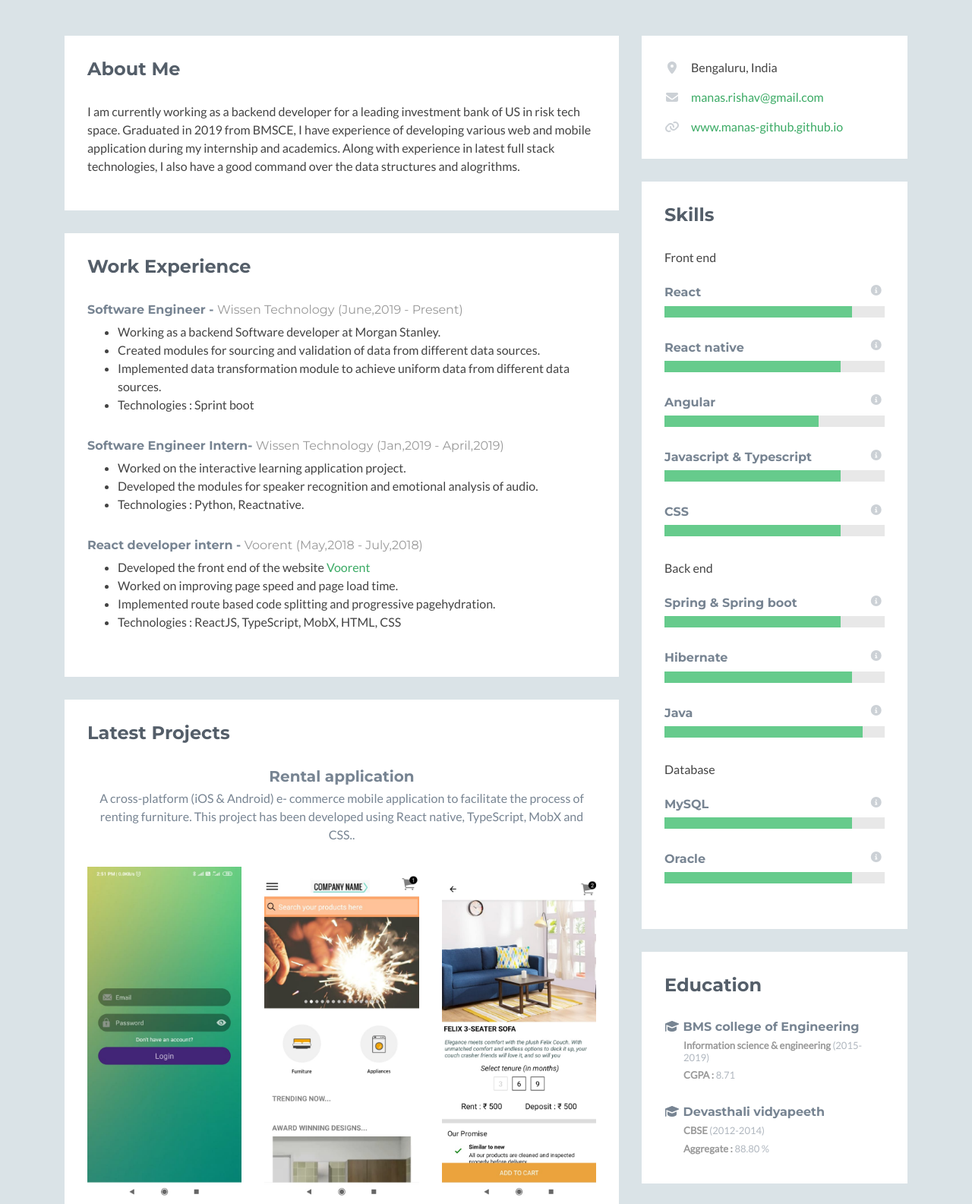
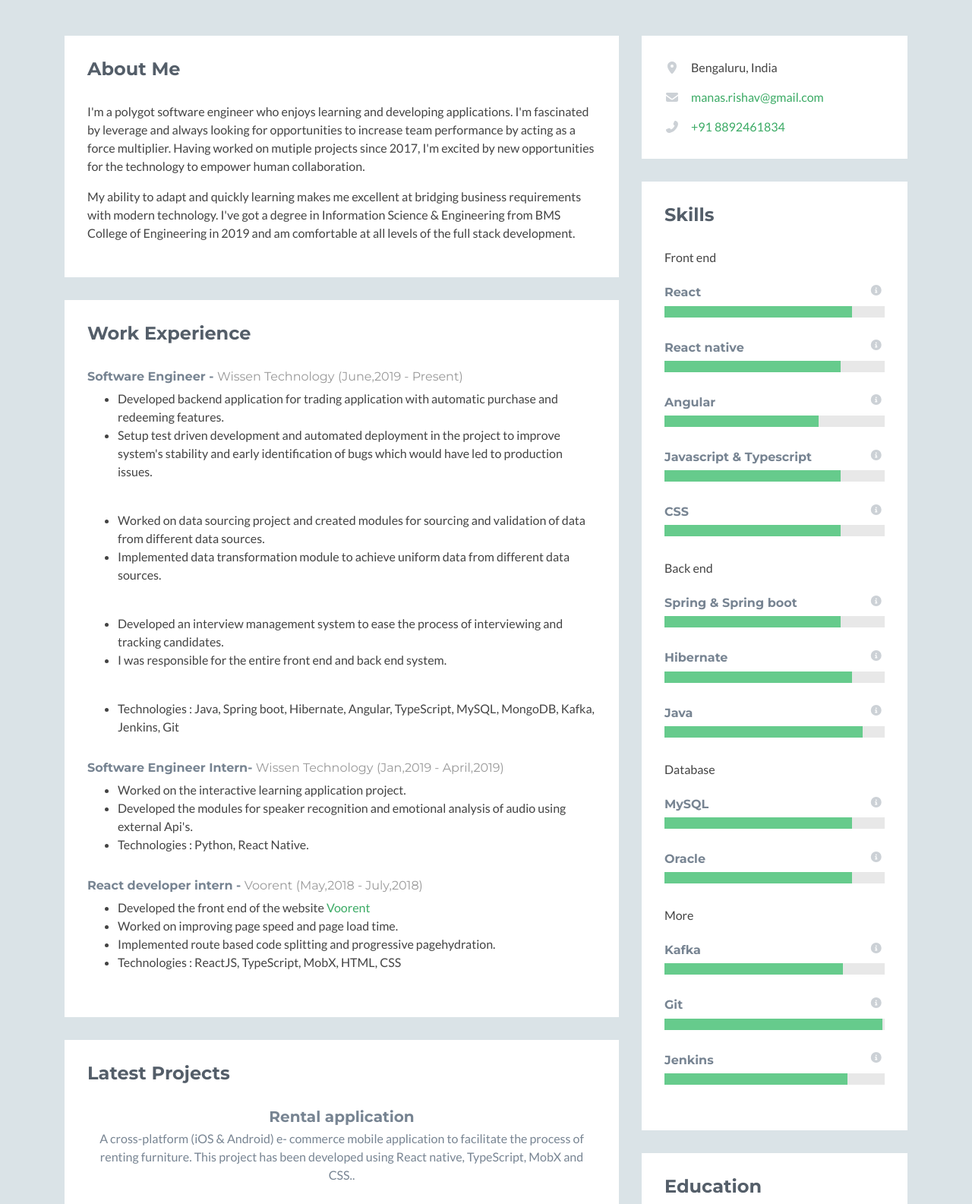
Before and after one commit to manas-github/manas-github.github.io, a plain HTML site: page index.html in a window 1280 px wide. Shown: the part 260-1845 px from the top of the page at 76% size. Drawn offline with nearby package versions, Linux system fonts and the light colour scheme; no server answers; a script that the page names is missing; some icons are missing.

Commit message:
about me and work experience updated

```diff
--- a/index.html
+++ b/index.html
@@ -58,9 +58,11 @@
                     <div class="section-inner">
                         <h2 class="heading">About Me</h2>
                         <div class="content">
-                            <p>I am currently working as a backend developer for a leading investment bank of US in risk tech space. Graduated in 2019 from BMSCE, I have experience of developing various web and mobile application during my internship and academics.
-                                Along with experience in latest full stack technologies, I also have a good command over the data structures and alogrithms.
-
+                            <p>I'm a polygot software engineer who enjoys learning and developing applications. I'm fascinated by leverage and always looking for opportunities to increase team performance by acting as a force multiplier.
+                                Having worked on mutiple projects since 2017, I'm excited by new opportunities for the technology to empower human collaboration.
+                            </p>
+                            <p>
+                                My ability to adapt and quickly learning makes me excellent at bridging business requirements with modern technology.  I've got a degree in Information Science & Engineering from BMS College of Engineering in 2019 and am comfortable at all levels of the full stack development.
                             </p>
 
                         </div><!--//content-->
@@ -74,19 +76,37 @@
                            <div class="item">
                                 <h3 class="title">Software Engineer - <span class="place"><a href="#">Wissen Technology</a></span> <span class="year">(June,2019 - Present)</span></h3>
                                 <ul>
-                                    <li>Working as a backend Software developer at Morgan Stanley.</li>
-                                    <li>Created modules for sourcing and validation of data from different data sources.</li>
+                                    <li>Developed backend application for trading application with automatic
+                                        purchase and redeeming features.</li>
+                                    <li>Setup test driven development and automated deployment in
+                                        the project to improve system's stability and early identification of
+                                        bugs which would have led to production issues.</li>
+                                </ul>
+                                <br/>
+                                <ul>
+                                    <li>Worked on data sourcing project and created modules for sourcing and validation of data from different data sources.</li>
                                     <li>Implemented data transformation module to achieve uniform data from different data sources.</li>
-                                    <li>Technologies : Sprint boot</li>
                                 </ul>
+                                <br>
+                                <ul>
+                                    <li>Developed an interview management system to ease the process of interviewing and tracking candidates.</li>
+                                    <li> I was responsible
+                                        for the entire front end and back end system.</li>
+                                </ul>
+                                <br>
+                                <ul>
+                                    <li>Technologies : Java, Spring boot, Hibernate, Angular, TypeScript, MySQL, MongoDB, Kafka, Jenkins, Git</li>
+                                </ul>
+
+
                                 </p>
                             </div><!--//item-->
                             <div class="item">
                                 <h3 class="title">Software Engineer Intern- <span class="place"><a href="#">Wissen Technology</a></span> <span class="year">(Jan,2019 - April,2019)</span></h3>
                                 <ul>
                                     <li>Worked on the interactive learning application project.</li>
-                                    <li>Developed the modules for speaker recognition and emotional analysis of audio.</li>
-                                    <li>Technologies : Python, Reactnative.</li>
+                                    <li>Developed the modules for speaker recognition and emotional analysis of audio using external Api's.</li>
+                                    <li>Technologies : Python, React Native.</li>
                                 </ul>
                             </div><!--//item-->
 
@@ -199,7 +219,7 @@
                             <ul class="list-unstyled">
                                 <li><i class="fas fa-map-marker-alt"></i><span class="sr-only">Location:</span>Bengaluru, India</li>
                                 <li><i class="fas fa-envelope"></i><span class="sr-only">Email:</span><a href="mailto:manas.rishav@gmail.com" target="_blank">manas.rishav@gmail.com</a></li>
-                                <li><i class="fas fa-link"></i><span class="sr-only">Website:</span><a href="https://manas-github.github.io" target="_blank">www.manas-github.github.io</a></li>
+                                <li><i class="fas fa-phone-alt"></i><span class="sr-only">Website:</span><a href="tel:+91 8892461834" target="_blank">+91 8892461834</a></li>
                             </ul>
                         </div><!--//content-->
                     </div><!--//section-inner-->
@@ -290,6 +310,30 @@
                                 </div><!--//item-->
 
                             </div>
+                            <div class="skillset">
+                                More <br><br>
+                                <div class="item">
+                                    <h3 class="level-title">Kafka<span class="level-label" data-toggle="tooltip" data-placement="left" data-animation="true" title="2 years"><i class="fas fa-info-circle"></i></span></h3>
+                                    <div class="level-bar">
+                                        <div class="level-bar-inner" data-level="81%">
+                                        </div>
+                                    </div><!--//level-bar-->
+                                </div><!--//item-->
+                                <div class="item">
+                                    <h3 class="level-title">Git<span class="level-label" data-toggle="tooltip" data-placement="left" data-animation="true" title="1 year"><i class="fas fa-info-circle"></i></span></h3>
+                                    <div class="level-bar">
+                                        <div class="level-bar-inner" data-level="99%">
+                                        </div>
+                                    </div><!--//level-bar-->
+                                </div><!--//item-->
+                                <div class="item">
+                                    <h3 class="level-title">Jenkins<span class="level-label" data-toggle="tooltip" data-placement="left" data-animation="true" title="1 year"><i class="fas fa-info-circle"></i></span></h3>
+                                    <div class="level-bar">
+                                        <div class="level-bar-inner" data-level="83%">
+                                        </div>
+                                    </div><!--//level-bar-->
+
+                            </div>
                         </div><!--//content-->
                     </div><!--//section-inner-->
                 </aside><!--//section-->
@@ -349,28 +393,7 @@
                     </div>
                 </aside> -->
 
-                <aside class="credits aside section">
-                    <div class="section-inner">
-                        <h2 class="heading">Credits</h2>
-                        <div class="content">
-                            <ul class="list-unstyled pb-2">
-                                <li><a href="https://getbootstrap.com/" target="_blank"><i class="fas fa-external-link-alt"></i>Bootstrap</a></li>
-                                <li><a href="https://fortawesome.github.io/Font-Awesome/" target="_blank"><i class="fas fa-external-link-alt"></i>FontAwesome</a></li>
-                                <li><a href="https://jquery.com/" target="_blank"><i class="fas fa-external-link-alt"></i>jQuery</a></li>
-                                <li><a href="https://github.com/IonicaBizau/github-calendar" target="_blank"><i class="fas fa-external-link-alt"></i>GitHub Calendar Plugin</a></li>
 
-                                <li><a href="https://caseyscarborough.com/projects/github-activity/" target="_blank"><i class="fas fa-external-link-alt"></i>GitHub Activity Stream</a></li>
-
-                                <li><a href="https://github.com/sdepold/jquery-rss" target="_blank"><i class="fas fa-external-link-alt"></i>jQuery RSS</a></li>
-
-                            </ul>
-
-                            <hr/>
-
-
-                        </div><!--//content-->
-                    </div><!--//section-inner-->
-                </aside><!--//section-->
 
             </div><!--//secondary-->
         </div><!--//row-->
```
